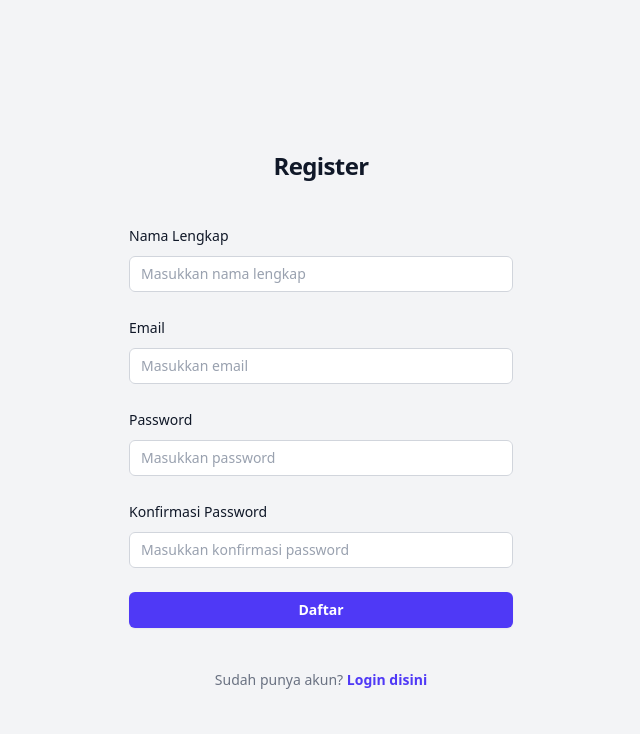
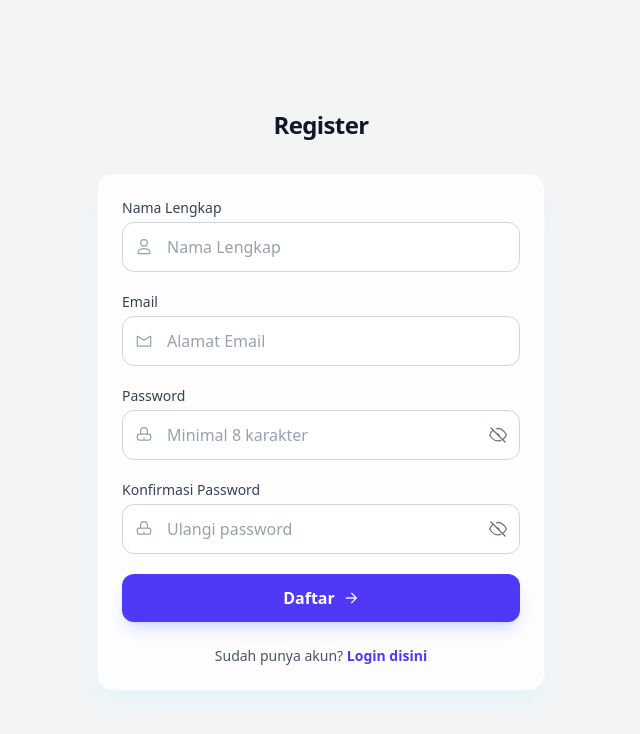
Before and after one commit to kupzed/indogreen-frontend, a SvelteKit app: page /auth/register in a window 1280 px wide. Shown: the top 734 px of the page, without its empty margins (319-959 px from the left). Built offline with nearby package versions, Linux system fonts and the light colour scheme.

Commit message:
uodate ui login & register

```diff
--- a/src/routes/auth/login/+page.svelte
+++ b/src/routes/auth/login/+page.svelte
@@ -4,6 +4,7 @@
 
   let email = '';
   let password = '';
+  let showPassword = false;
   let error = '';
 
   async function handleSubmit() {
@@ -29,66 +30,112 @@
   <title>Login - Indogreen</title>
 </svelte:head>
 
-<div class="flex min-h-screen flex-col justify-center px-6 py-12 lg:px-8">
-  <div class="sm:mx-auto sm:w-full sm:max-w-sm">
-    <h2 class="mt-10 text-center text-2xl/9 font-bold tracking-tight text-gray-900">Login</h2>
+<!-- Background dekoratif -->
+<div class="absolute inset-0 -z-10 bg-gradient-to-br from-indigo-50 via-white to-cyan-50"></div>
+<div class="absolute inset-x-0 top-[-10rem] -z-10 transform-gpu overflow-hidden blur-3xl">
+  <div class="relative left-1/2 aspect-[1155/678] w-[36rem] -translate-x-1/2 bg-gradient-to-tr from-indigo-300 to-cyan-300 opacity-30"></div>
 </div>
 
-  <div class="mt-10 sm:mx-auto sm:w-full sm:max-w-sm">
-    <form class="space-y-6" on:submit|preventDefault={handleSubmit}>
+<div class="min-h-screen flex items-center justify-center px-6 py-12">
+  <div class="w-full max-w-md">
+    <!-- Logo / judul -->
+    <div class="text-center">
+      <h2 class="text-2xl font-bold tracking-tight text-gray-900">Login</h2>
+    </div>
+
+    <!-- Kartu form -->
+    <div class="mt-8 rounded-2xl border border-gray-100 bg-white/80 p-6 shadow-xl shadow-indigo-100/20 backdrop-blur">
+      <form class="space-y-5" on:submit|preventDefault={handleSubmit}>
+        <!-- Email -->
         <div>
-        <label for="email" class="block text-sm/6 font-medium text-gray-900">Email address</label>
-        <div class="mt-2">
+          <label for="email" class="mb-1 block text-sm font-medium text-gray-700">Email</label>
+          <div class="relative">
             <input
+              id="email"
               type="email"
               name="email"
-            id="email"
+              placeholder="Alamat Email"
+              bind:value={email}
               autocomplete="email"
               required
-            placeholder="Masukkan email"
-            bind:value={email}
-            class="block w-full rounded-md bg-white px-3 py-1.5 text-base text-gray-900 outline-1 -outline-offset-1 outline-gray-300 placeholder:text-gray-400 focus:outline-2 focus:-outline-offset-2 focus:outline-indigo-600 sm:text-sm/6"
+              class="peer block w-full rounded-xl border border-gray-300 bg-white px-11 py-3 text-gray-900 placeholder:text-gray-400 focus:border-indigo-500 focus:ring-2 focus:ring-indigo-200"
             />
+            <!-- ikon input -->
+            <div class="pointer-events-none absolute inset-y-0 left-0 flex items-center pl-3 text-gray-400">
+              <svg viewBox="0 0 24 24" class="h-5 w-5" fill="none" stroke="currentColor" stroke-width="1.5">
+                <path d="M16 12a4 4 0 10-8 0 4 4 0 008 0z"/><path d="M12 2v2m0 16v2m10-10h-2M4 12H2m15.364 6.364l-1.414-1.414M6.05 6.05 4.636 4.636"/>
+              </svg>
+            </div>
           </div>
         </div>
 
+        <!-- Password -->
         <div>
           <div class="flex items-center justify-between">
-          <label for="password" class="block text-sm/6 font-medium text-gray-900">Password</label>
+            <label for="password" class="mb-1 block text-sm font-medium text-gray-700">Password</label>
+            <a href="/auth/forgot" class="text-xs font-medium text-indigo-600 hover:text-indigo-500">Lupa password?</a>
           </div>
-        <div class="mt-2">
+          <div class="relative">
             <input
-            type="password"
+              id="password"
+              type={showPassword ? 'text' : 'password'}
               name="password"
-            id="password"
+              placeholder="••••••••"
+              bind:value={password}
               autocomplete="current-password"
               required
-            placeholder="Masukkan password"
-            bind:value={password}
-            class="block w-full rounded-md bg-white px-3 py-1.5 text-base text-gray-900 outline-1 -outline-offset-1 outline-gray-300 placeholder:text-gray-400 focus:outline-2 focus:-outline-offset-2 focus:outline-indigo-600 sm:text-sm/6"
+              class="peer block w-full rounded-xl border border-gray-300 bg-white px-11 py-3 text-gray-900 placeholder:text-gray-400 focus:border-indigo-500 focus:ring-2 focus:ring-indigo-200"
             />
+
+            <!-- ikon kunci kiri -->
+            <div class="pointer-events-none absolute inset-y-0 left-0 flex items-center pl-3 text-gray-400">
+              <svg viewBox="0 0 24 24" class="h-5 w-5" fill="none" stroke="currentColor" stroke-width="1.5">
+                <path d="M12 15v2m-6 1h12a2 2 0 002-2v-3a2 2 0 00-2-2H6a2 2 0 00-2 2v3a2 2 0 002 2z"/><path d="M8 11V7a4 4 0 118 0v4"/>
+              </svg>
+            </div>
+
+            <!-- tombol mata kanan -->
+            <button
+              type="button"
+              class="absolute inset-y-0 right-0 flex items-center pr-3 text-gray-500 hover:text-gray-700"
+              on:click={() => (showPassword = !showPassword)}
+              aria-label={showPassword ? 'Sembunyikan password' : 'Tampilkan password'}
+              title={showPassword ? 'Sembunyikan password' : 'Tampilkan password'}
+            >
+              {#if showPassword}
+                <!-- eye -->
+                <svg viewBox="0 0 24 24" class="h-5 w-5" fill="none" stroke="currentColor" stroke-width="1.5">
+                  <path d="M2 12s3.5-7 10-7 10 7 10 7-3.5 7-10 7S2 12 2 12z"/><circle cx="12" cy="12" r="3"/>
+                </svg>
+              {:else}
+                <!-- eye-off -->
+                <svg viewBox="0 0 24 24" class="h-5 w-5" fill="none" stroke="currentColor" stroke-width="1.5">
+                  <path d="M3 3l18 18"/><path d="M10.58 10.58A3 3 0 0113.41 13.4"/><path d="M9.88 4.64A9.94 9.94 0 0112 4c6.5 0 10 8 10 8a17.61 17.61 0 01-4.21 5.32"/><path d="M6.11 6.11A17.64 17.64 0 002 12s3.5 7 10 7a9.94 9.94 0 004.12-.83"/>
+                </svg>
+              {/if}
+            </button>
           </div>
         </div>
 
         {#if error}
-        <div class="text-red-500 text-sm">
-          <p>{error}</p>
-        </div>
+          <div class="rounded-lg border border-red-200 bg-red-50 px-3 py-2 text-sm text-red-700">{error}</div>
         {/if}
 
-      <div>
         <button
           type="submit"
-          class="flex w-full justify-center rounded-md bg-indigo-600 px-3 py-1.5 text-sm/6 font-semibold text-white shadow-xs hover:bg-indigo-500 focus-visible:outline-2 focus-visible:outline-offset-2 focus-visible:outline-indigo-600"
+          class="group relative inline-flex w-full items-center justify-center gap-2 rounded-xl bg-indigo-600 px-4 py-3 font-semibold text-white shadow-lg shadow-indigo-300/40 transition hover:bg-indigo-500"
         >
-          Sign in
+          <span>Sign in</span>
+          <svg class="h-4 w-4 opacity-90 transition group-hover:translate-x-0.5" viewBox="0 0 24 24" fill="none" stroke="currentColor" stroke-width="2">
+            <path d="M5 12h14M13 5l7 7-7 7" stroke-linecap="round" stroke-linejoin="round"/>
+          </svg>
         </button>
-      </div>
       </form>
 
-    <p class="mt-10 text-center text-sm/6 text-gray-500">
+      <p class="mt-6 text-center text-sm text-gray-600">
         Belum punya akun?
         <a href="/auth/register" class="font-semibold text-indigo-600 hover:text-indigo-500">Daftar disini</a>
       </p>
     </div>
   </div>
+</div>
--- a/src/routes/auth/register/+page.svelte
+++ b/src/routes/auth/register/+page.svelte
@@ -6,6 +6,8 @@
   let email = '';
   let password = '';
   let password_confirmation = '';
+  let showPassword = false;
+  let showPassword2 = false;
   let error = '';
 
   async function handleSubmit() {
@@ -42,93 +44,157 @@
   <title>Register - Indogreen</title>
 </svelte:head>
 
-<div class="flex min-h-screen flex-col justify-center px-6 py-12 lg:px-8">
-  <div class="sm:mx-auto sm:w-full sm:max-w-sm">
-    <h2 class="mt-10 text-center text-2xl/9 font-bold tracking-tight text-gray-900">Register</h2>
+<div class="absolute inset-0 -z-10 bg-gradient-to-br from-cyan-50 via-white to-indigo-50"></div>
+<div class="absolute inset-x-0 top-[-10rem] -z-10 transform-gpu overflow-hidden blur-3xl">
+  <div class="relative left-1/3 aspect-[1155/678] w-[36rem] -translate-x-1/3 bg-gradient-to-tr from-cyan-300 to-indigo-300 opacity-30"></div>
 </div>
 
-  <div class="mt-10 sm:mx-auto sm:w-full sm:max-w-sm">
-    <form class="space-y-6" on:submit|preventDefault={handleSubmit}>
+<div class="min-h-screen flex items-center justify-center px-6 py-12">
+  <div class="w-full max-w-md">
+    <div class="text-center">
+      <h2 class="text-2xl font-bold tracking-tight text-gray-900">Register</h2>
+    </div>
+
+    <div class="mt-8 rounded-2xl border border-gray-100 bg-white/80 p-6 shadow-xl shadow-cyan-100/30 backdrop-blur">
+      <form class="space-y-5" on:submit|preventDefault={handleSubmit}>
+        <!-- Nama -->
         <div>
-        <label for="name" class="block text-sm/6 font-medium text-gray-900">Nama Lengkap</label>
-        <div class="mt-2">
+          <label for="name" class="mb-1 block text-sm font-medium text-gray-700">Nama Lengkap</label>
+          <div class="relative">
             <input
+              id="name"
               type="text"
               name="name"
-            id="name"
+              placeholder="Nama Lengkap"
+              bind:value={name}
               required
-            placeholder="Masukkan nama lengkap"
-            bind:value={name}
-            class="block w-full rounded-md bg-white px-3 py-1.5 text-base text-gray-900 outline-1 -outline-offset-1 outline-gray-300 placeholder:text-gray-400 focus:outline-2 focus:-outline-offset-2 focus:outline-indigo-600 sm:text-sm/6"
+              class="peer block w-full rounded-xl border border-gray-300 bg-white px-11 py-3 text-gray-900 placeholder:text-gray-400 focus:border-indigo-500 focus:ring-2 focus:ring-indigo-200"
             />
+            <div class="pointer-events-none absolute inset-y-0 left-0 flex items-center pl-3 text-gray-400">
+              <svg viewBox="0 0 24 24" class="h-5 w-5" fill="none" stroke="currentColor" stroke-width="1.5">
+                <path d="M12 14c3.866 0 7 1.79 7 4v2H5v-2c0-2.21 3.134-4 7-4z"/><circle cx="12" cy="7" r="4"/>
+              </svg>
+            </div>
           </div>
         </div>
 
+        <!-- Email -->
         <div>
-        <label for="email" class="block text-sm/6 font-medium text-gray-900">Email</label>
-        <div class="mt-2">
+          <label for="email" class="mb-1 block text-sm font-medium text-gray-700">Email</label>
+          <div class="relative">
             <input
+              id="email"
               type="email"
               name="email"
-            id="email"
+              placeholder="Alamat Email"
+              bind:value={email}
               autocomplete="email"
               required
-            placeholder="Masukkan email"
-            bind:value={email}
-            class="block w-full rounded-md bg-white px-3 py-1.5 text-base text-gray-900 outline-1 -outline-offset-1 outline-gray-300 placeholder:text-gray-400 focus:outline-2 focus:-outline-offset-2 focus:outline-indigo-600 sm:text-sm/6"
+              class="peer block w-full rounded-xl border border-gray-300 bg-white px-11 py-3 text-gray-900 placeholder:text-gray-400 focus:border-indigo-500 focus:ring-2 focus:ring-indigo-200"
             />
+            <div class="pointer-events-none absolute inset-y-0 left-0 flex items-center pl-3 text-gray-400">
+              <svg viewBox="0 0 24 24" class="h-5 w-5" fill="none" stroke="currentColor" stroke-width="1.5">
+                <path d="M4 6l8 5 8-5"/><path d="M4 6v12h16V6"/>
+              </svg>
+            </div>
           </div>
         </div>
 
+        <!-- Password -->
         <div>
-        <label for="password" class="block text-sm/6 font-medium text-gray-900">Password</label>
-        <div class="mt-2">
+          <label for="password" class="mb-1 block text-sm font-medium text-gray-700">Password</label>
+          <div class="relative">
             <input
-            type="password"
+              id="password"
+              type={showPassword ? 'text' : 'password'}
               name="password"
-            id="password"
+              placeholder="Minimal 8 karakter"
+              bind:value={password}
               required
-            placeholder="Masukkan password"
-            bind:value={password}
-            class="block w-full rounded-md bg-white px-3 py-1.5 text-base text-gray-900 outline-1 -outline-offset-1 outline-gray-300 placeholder:text-gray-400 focus:outline-2 focus:-outline-offset-2 focus:outline-indigo-600 sm:text-sm/6"
+              class="peer block w-full rounded-xl border border-gray-300 bg-white px-11 py-3 text-gray-900 placeholder:text-gray-400 focus:border-indigo-500 focus:ring-2 focus:ring-indigo-200"
             />
+            <div class="pointer-events-none absolute inset-y-0 left-0 flex items-center pl-3 text-gray-400">
+              <svg viewBox="0 0 24 24" class="h-5 w-5" fill="none" stroke="currentColor" stroke-width="1.5">
+                <path d="M12 15v2m-6 1h12a2 2 0 002-2v-3a2 2 0 00-2-2H6a2 2 0 00-2 2v3a2 2 0 002 2z"/><path d="M8 11V7a4 4 0 118 0v4"/>
+              </svg>
+            </div>
+            <button
+              type="button"
+              class="absolute inset-y-0 right-0 flex items-center pr-3 text-gray-500 hover:text-gray-700"
+              on:click={() => (showPassword = !showPassword)}
+              aria-label={showPassword ? 'Sembunyikan password' : 'Tampilkan password'}
+              title={showPassword ? 'Sembunyikan password' : 'Tampilkan password'}
+            >
+              {#if showPassword}
+                <svg viewBox="0 0 24 24" class="h-5 w-5" fill="none" stroke="currentColor" stroke-width="1.5">
+                  <path d="M2 12s3.5-7 10-7 10 7 10 7-3.5 7-10 7S2 12 2 12z"/><circle cx="12" cy="12" r="3"/>
+                </svg>
+              {:else}
+                <svg viewBox="0 0 24 24" class="h-5 w-5" fill="none" stroke="currentColor" stroke-width="1.5">
+                  <path d="M3 3l18 18"/><path d="M10.58 10.58A3 3 0 0113.41 13.4"/><path d="M9.88 4.64A9.94 9.94 0 0112 4c6.5 0 10 8 10 8a17.61 17.61 0 01-4.21 5.32"/><path d="M6.11 6.11A17.64 17.64 0 002 12s3.5 7 10 7a9.94 9.94 0 004.12-.83"/>
+                </svg>
+              {/if}
+            </button>
           </div>
         </div>
 
+        <!-- Konfirmasi Password -->
         <div>
-        <label for="password_confirmation" class="block text-sm/6 font-medium text-gray-900">Konfirmasi Password</label>
-        <div class="mt-2">
+          <label for="password_confirmation" class="mb-1 block text-sm font-medium text-gray-700">Konfirmasi Password</label>
+          <div class="relative">
             <input
-            type="password"
+              id="password_confirmation"
+              type={showPassword2 ? 'text' : 'password'}
               name="password_confirmation"
-            id="password_confirmation"
+              placeholder="Ulangi password"
+              bind:value={password_confirmation}
               required
-            placeholder="Masukkan konfirmasi password"
-            bind:value={password_confirmation}
-            class="block w-full rounded-md bg-white px-3 py-1.5 text-base text-gray-900 outline-1 -outline-offset-1 outline-gray-300 placeholder:text-gray-400 focus:outline-2 focus:-outline-offset-2 focus:outline-indigo-600 sm:text-sm/6"
+              class="peer block w-full rounded-xl border border-gray-300 bg-white px-11 py-3 text-gray-900 placeholder:text-gray-400 focus:border-indigo-500 focus:ring-2 focus:ring-indigo-200"
             />
+            <div class="pointer-events-none absolute inset-y-0 left-0 flex items-center pl-3 text-gray-400">
+              <svg viewBox="0 0 24 24" class="h-5 w-5" fill="none" stroke="currentColor" stroke-width="1.5">
+                <path d="M12 15v2m-6 1h12a2 2 0 002-2v-3a2 2 0 00-2-2H6a2 2 0 00-2 2v3a2 2 0 002 2z"/><path d="M8 11V7a4 4 0 118 0v4"/>
+              </svg>
+            </div>
+            <button
+              type="button"
+              class="absolute inset-y-0 right-0 flex items-center pr-3 text-gray-500 hover:text-gray-700"
+              on:click={() => (showPassword2 = !showPassword2)}
+              aria-label={showPassword2 ? 'Sembunyikan konfirmasi' : 'Tampilkan konfirmasi'}
+              title={showPassword2 ? 'Sembunyikan konfirmasi' : 'Tampilkan konfirmasi'}
+            >
+              {#if showPassword2}
+                <svg viewBox="0 0 24 24" class="h-5 w-5" fill="none" stroke="currentColor" stroke-width="1.5">
+                  <path d="M2 12s3.5-7 10-7 10 7 10 7-3.5 7-10 7S2 12 2 12z"/><circle cx="12" cy="12" r="3"/>
+                </svg>
+              {:else}
+                <svg viewBox="0 0 24 24" class="h-5 w-5" fill="none" stroke="currentColor" stroke-width="1.5">
+                  <path d="M3 3l18 18"/><path d="M10.58 10.58A3 3 0 0113.41 13.4"/><path d="M9.88 4.64A9.94 9.94 0 0112 4c6.5 0 10 8 10 8a17.61 17.61 0 01-4.21 5.32"/><path d="M6.11 6.11A17.64 17.64 0 002 12s3.5 7 10 7a9.94 9.94 0 004.12-.83"/>
+                </svg>
+              {/if}
+            </button>
           </div>
         </div>
 
         {#if error}
-        <div class="text-red-500 text-sm">
-          <p>{error}</p>
-        </div>
+          <div class="rounded-lg border border-red-200 bg-red-50 px-3 py-2 text-sm text-red-700">{error}</div>
         {/if}
 
-      <div>
         <button
           type="submit"
-          class="flex w-full justify-center rounded-md bg-indigo-600 px-3 py-1.5 text-sm/6 font-semibold text-white shadow-xs hover:bg-indigo-500 focus-visible:outline-2 focus-visible:outline-offset-2 focus-visible:outline-indigo-600"
+          class="group relative inline-flex w-full items-center justify-center gap-2 rounded-xl bg-indigo-600 px-4 py-3 font-semibold text-white shadow-lg shadow-indigo-300/40 transition hover:bg-indigo-500"
         >
-          Daftar
+          <span>Daftar</span>
+          <svg class="h-4 w-4 opacity-90 transition group-hover:translate-x-0.5" viewBox="0 0 24 24" fill="none" stroke="currentColor" stroke-width="2">
+            <path d="M5 12h14M13 5l7 7-7 7" stroke-linecap="round" stroke-linejoin="round"/>
+          </svg>
         </button>
-      </div>
       </form>
 
-    <p class="mt-10 text-center text-sm/6 text-gray-500">
+      <p class="mt-6 text-center text-sm text-gray-600">
         Sudah punya akun?
         <a href="/auth/login" class="font-semibold text-indigo-600 hover:text-indigo-500">Login disini</a>
       </p>
     </div>
   </div>
+</div>
```
Lines whose indentation alone changed are shown as unchanged.
